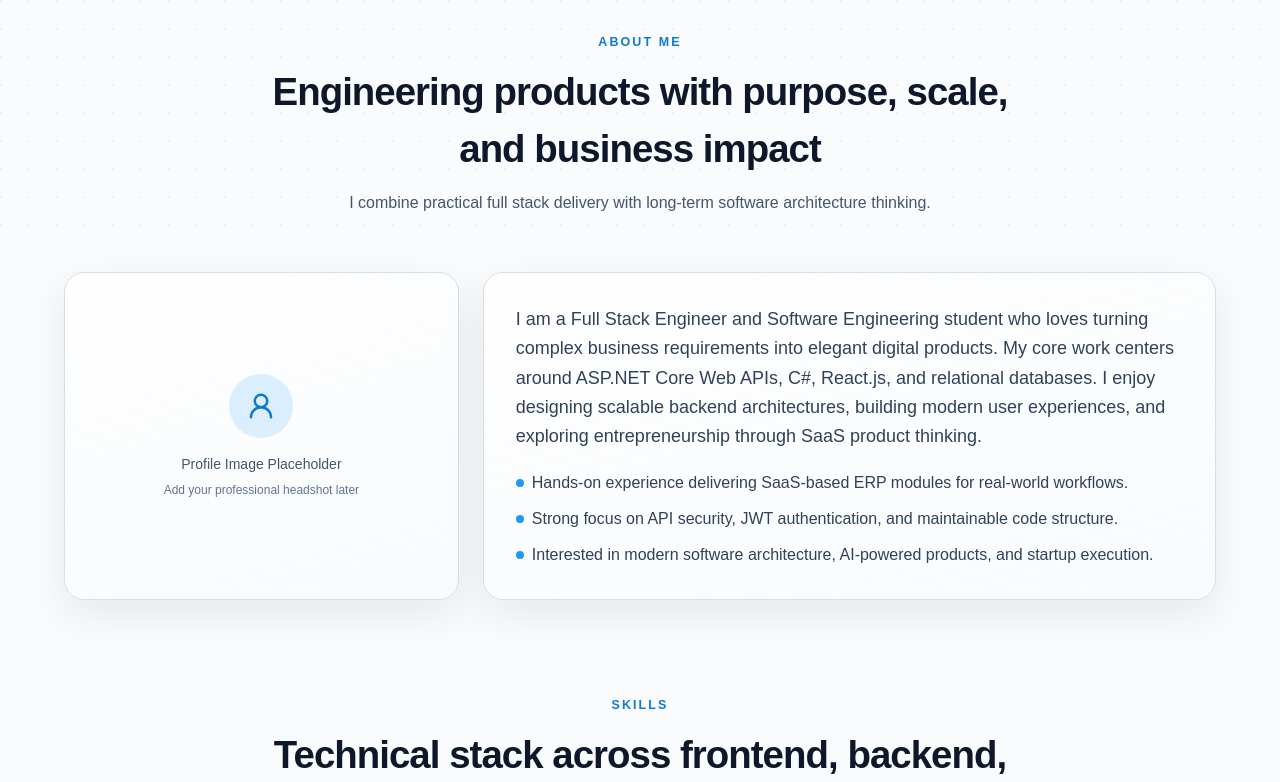
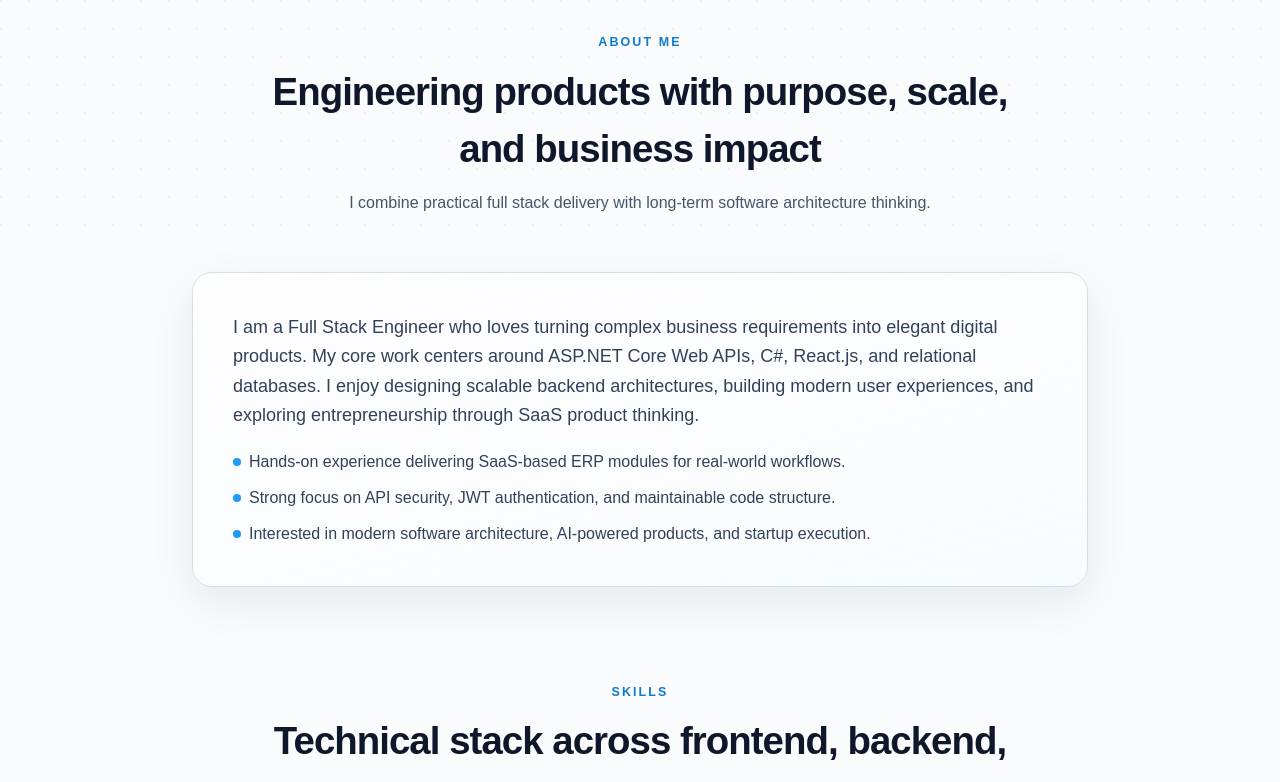
Before and after one commit to MoazzamHameed/Portfolio-Website, a React (Vite) app: page / in a window 1280 px wide. Shown: the part 560-1342 px from the top of the page. Built offline with nearby package versions, Linux system fonts and the light colour scheme.

Commit message:
Update the about Section

```diff
--- a/src/components/About.jsx
+++ b/src/components/About.jsx
@@ -1,4 +1,3 @@
-import { UserRound } from 'lucide-react'
 import Reveal from './Reveal'
 import SectionHeading from './SectionHeading'
 import { about } from '../data/portfolioData'
@@ -14,16 +13,8 @@ export default function About() {
         />
 
         <Reveal>
-          <div className="grid gap-6 md:grid-cols-[0.7fr_1.3fr]">
-            <div className="glass-card flex min-h-72 flex-col items-center justify-center p-8 text-center">
-              <div className="mb-4 inline-flex h-16 w-16 items-center justify-center rounded-full bg-brand-500/15 text-brand-600 dark:text-brand-300">
-                <UserRound size={30} />
-              </div>
-              <p className="text-sm text-slate-600 dark:text-slate-400">Profile Image Placeholder</p>
-              <p className="mt-2 text-xs text-slate-500 dark:text-slate-500">Add your professional headshot later</p>
-            </div>
-
-            <div className="glass-card p-6 md:p-8">
+          <div className="mx-auto max-w-4xl">
+            <div className="glass-card p-6 md:p-8 lg:p-10">
               <p className="text-base leading-relaxed text-slate-700 dark:text-slate-300 md:text-lg">{about.summary}</p>
               <ul className="mt-5 space-y-3 text-sm text-slate-700 dark:text-slate-300 md:text-base">
                 {about.bullets.map((item) => (
--- a/src/data/portfolioData.js
+++ b/src/data/portfolioData.js
@@ -25,7 +25,7 @@ export const navItems = [
 
 export const about = {
   summary:
-    'I am a Full Stack Engineer and Software Engineering student who loves turning complex business requirements into elegant digital products. My core work centers around ASP.NET Core Web APIs, C#, React.js, and relational databases. I enjoy designing scalable backend architectures, building modern user experiences, and exploring entrepreneurship through SaaS product thinking.',
+    'I am a Full Stack Engineer who loves turning complex business requirements into elegant digital products. My core work centers around ASP.NET Core Web APIs, C#, React.js, and relational databases. I enjoy designing scalable backend architectures, building modern user experiences, and exploring entrepreneurship through SaaS product thinking.',
   bullets: [
     'Hands-on experience delivering SaaS-based ERP modules for real-world workflows.',
     'Strong focus on API security, JWT authentication, and maintainable code structure.',
```
